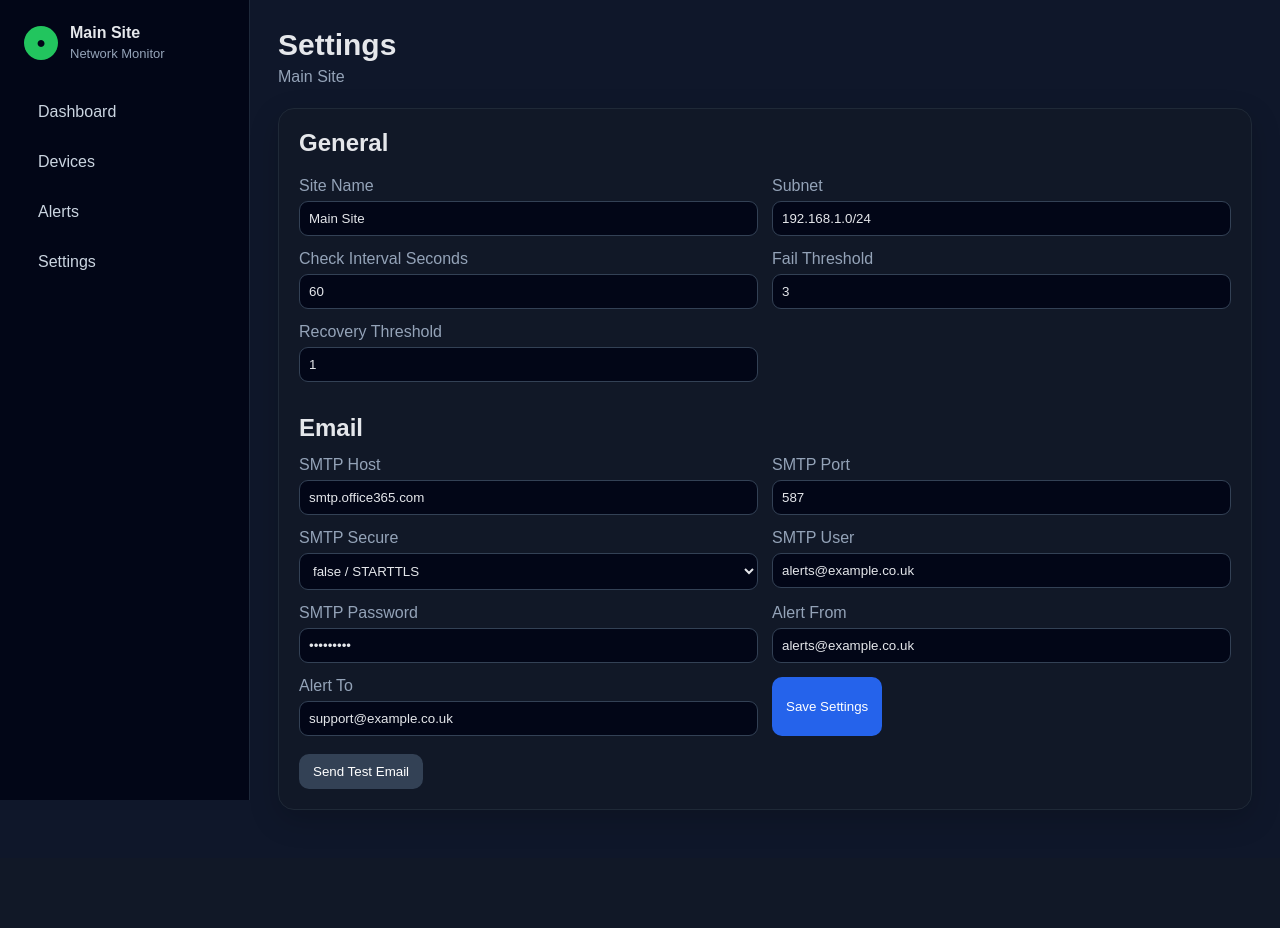
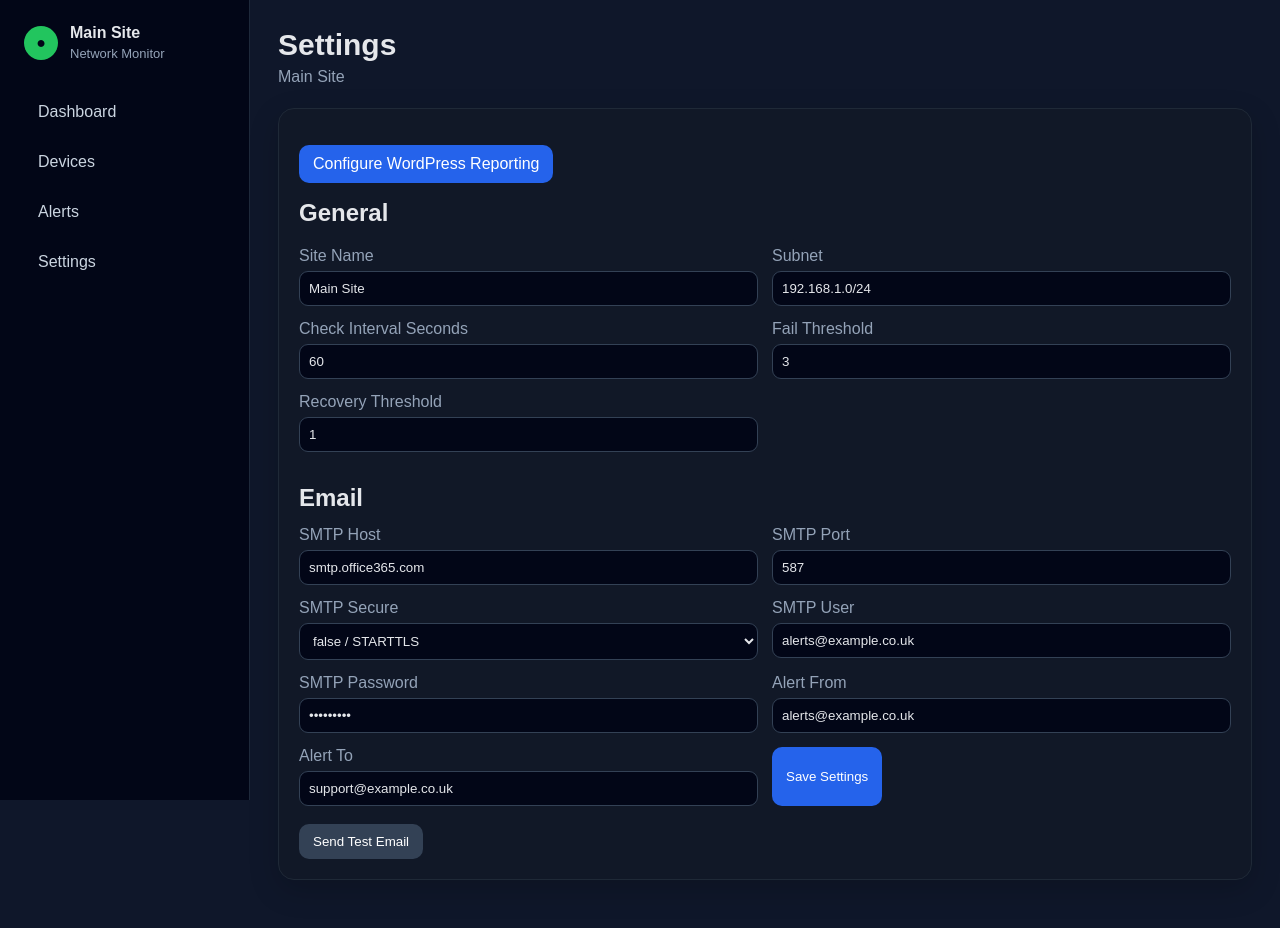
Before and after one commit to OrbITServices/pi-network-monitor, a Node server app: page /settings in a window 1280 px wide. Before the commit the page ends 810 px from the top, so only its background shows below. Run offline with Node 20, Linux system fonts and the light colour scheme; data comes from the database, SQL or seed files in the repository; some libraries are stand-ins or nearby versions.

Commit message:
Expose and start built-in WordPress reporting from Pi dashboard

```diff
--- a/views/settings.ejs
+++ b/views/settings.ejs
@@ -2,7 +2,7 @@
 
 <% if (message) { %><div class="notice"><%= message %></div><% } %>
 
-<section class="panel">
+<section class="panel"><p><a class="button" href="/settings/wordpress">Configure WordPress Reporting</a></p>
   <h2>General</h2>
   <form method="post" action="/settings" class="settings-form">
     <label>Site Name<input name="site_name" value="<%= settings.site_name || '' %>"></label>
```
